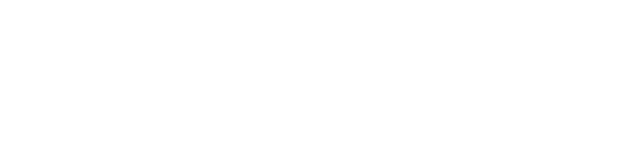
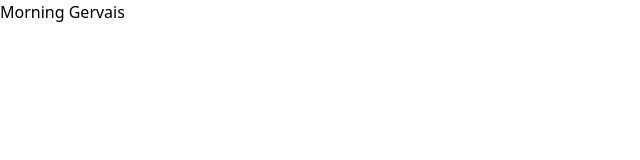
Before and after one commit to 4rGervais/gate, a plain HTML site: page index.html in a window 1280 px wide. Shown: the whole page, without its empty margins (0-640 px from the left). Drawn offline with nearby package versions, Linux system fonts and the light colour scheme.

Commit message:
first heading

```diff
--- a/index.html
+++ b/index.html
@@ -7,6 +7,7 @@
     <title>Document</title>
 </head>
 <body class="">
+    <h1>Morning Gervais</h1>
     <!-- header -->
     <!-- Navbar -->
     <!-- body -->
```
